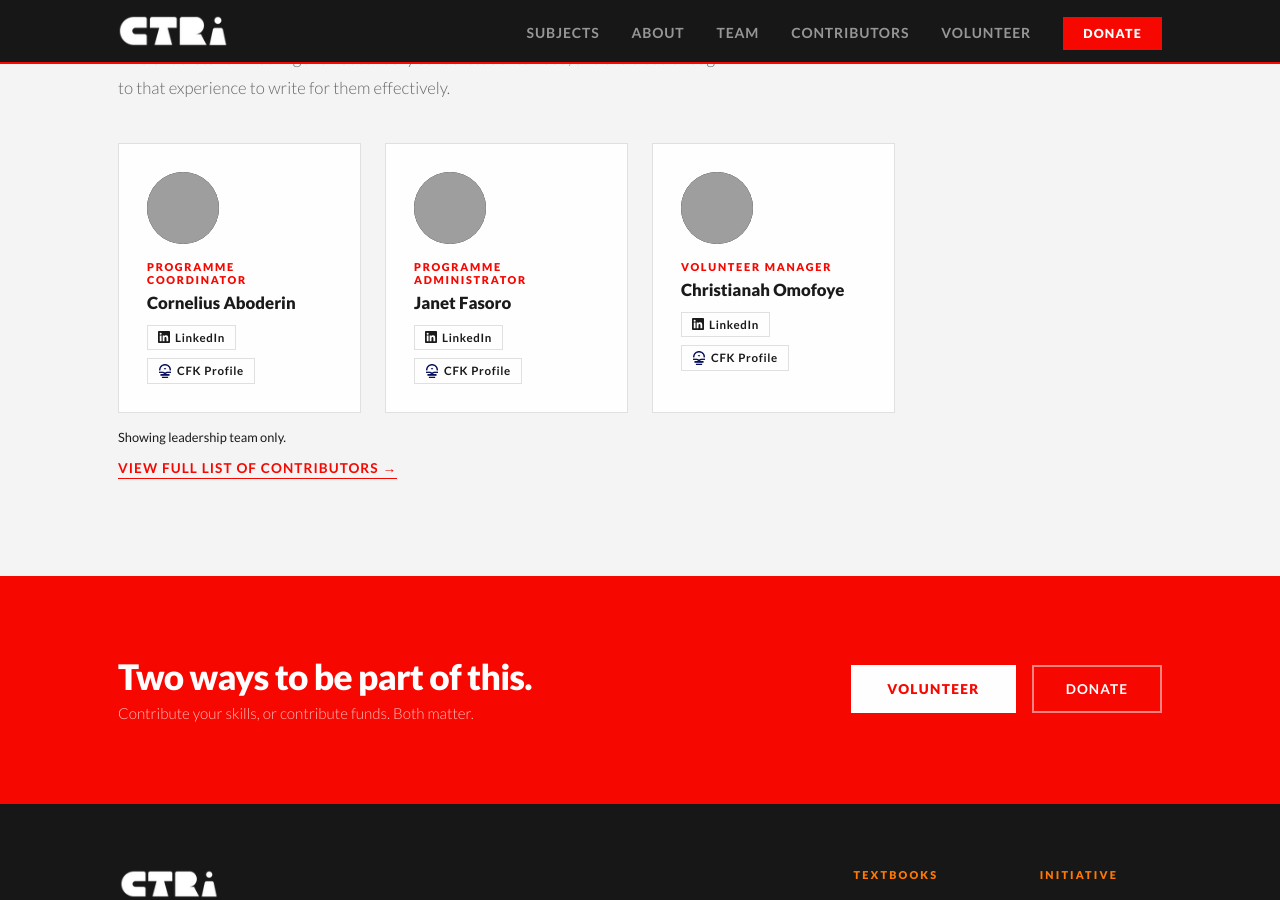
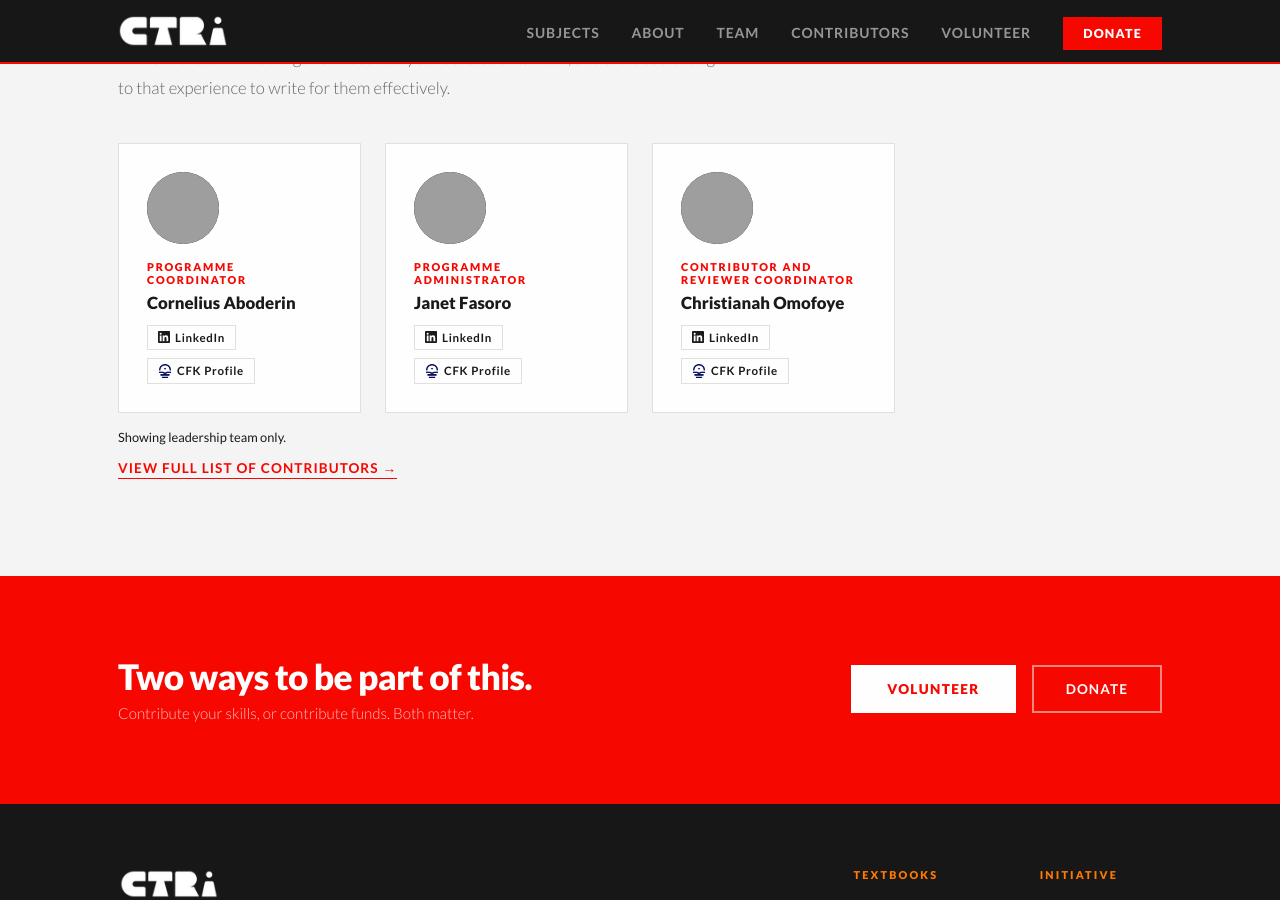
Before and after one commit to JoshuaOlu/ctri.ng, a Jekyll site: the page built from index.html, in a window 1280 px wide and 900 px high, scrolled down 3284 px, cut to the strip 0-900 px from the top of the window. Built offline with Jekyll 4.4.1, drawn with Linux system fonts in a browser that asks for light colours; grey boxes are pictures that could not be loaded.

Commit message:
Adjusted Christianah's role

```diff
--- a/_data/team.yml
+++ b/_data/team.yml
@@ -18,7 +18,7 @@
   photo_override: ""
 
 - name: "Christianah Omofoye"
-  role: "Volunteer Manager"
+  role: "Contributor and Reviewer Coordinator"
   linkedin: "https://www.linkedin.com/in/christianahomofoye/"
   fellow_slug: "christianah-omofoye"
   photo_override: ""
```
